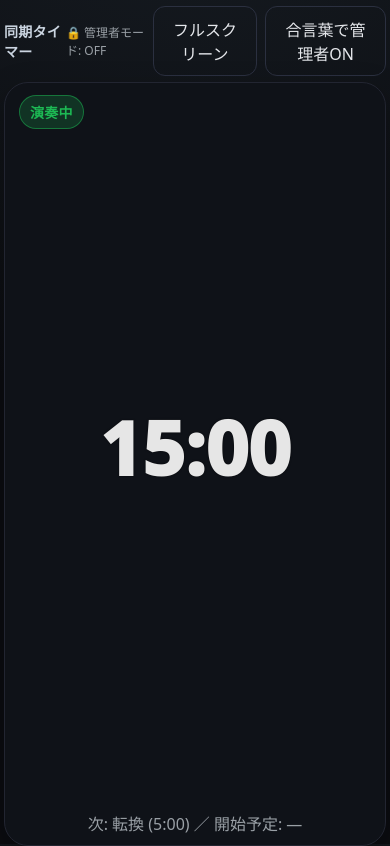
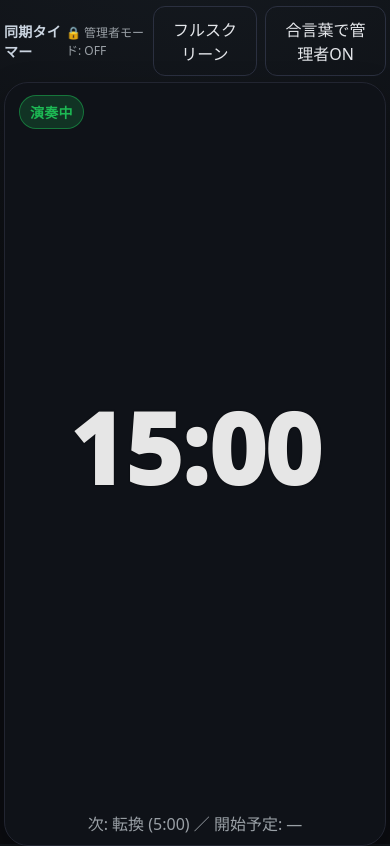
Before and after one commit to tsuji-takuma/sync-timer, a plain HTML site: page index.html in a window 390 px wide. Drawn offline with Linux system fonts and the light colour scheme; no server answers.

Commit message:
モバイル縦向き画面用にタイマーのフォントサイズを調整

```diff
--- a/index.html
+++ b/index.html
@@ -86,7 +86,7 @@
     @media (max-width: 768px) and (orientation: portrait){
       .time{
         /* 5文字(00:00)が画面幅に収まるよう、vwとletter-spacingを調整 */
-        font-size: clamp(70px, min(19vw, 35vh), 65vmin);
+        font-size: clamp(70px, min(25vw, 35vh), 65vmin);
         letter-spacing: 0;
       }
     }
```
